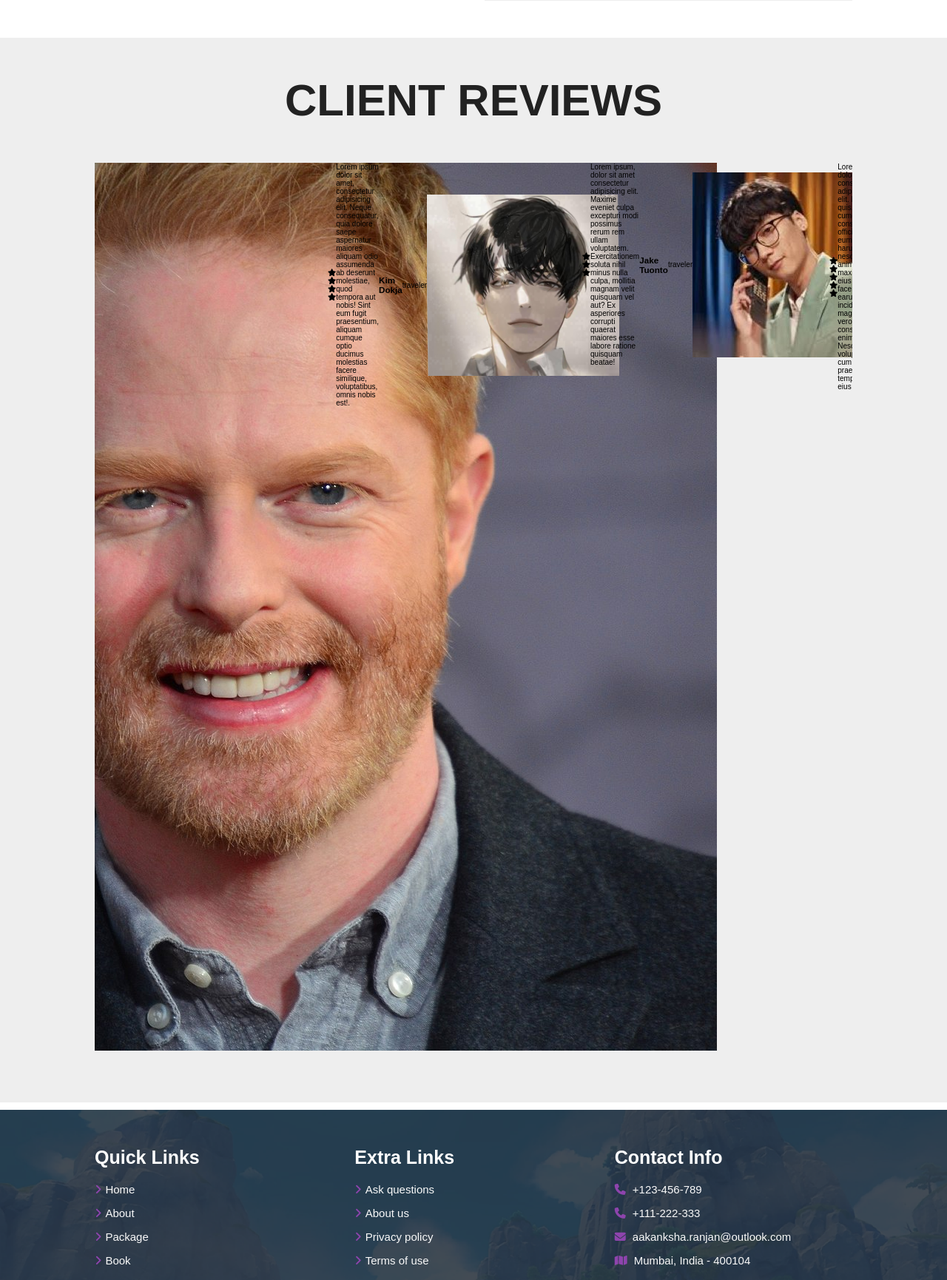
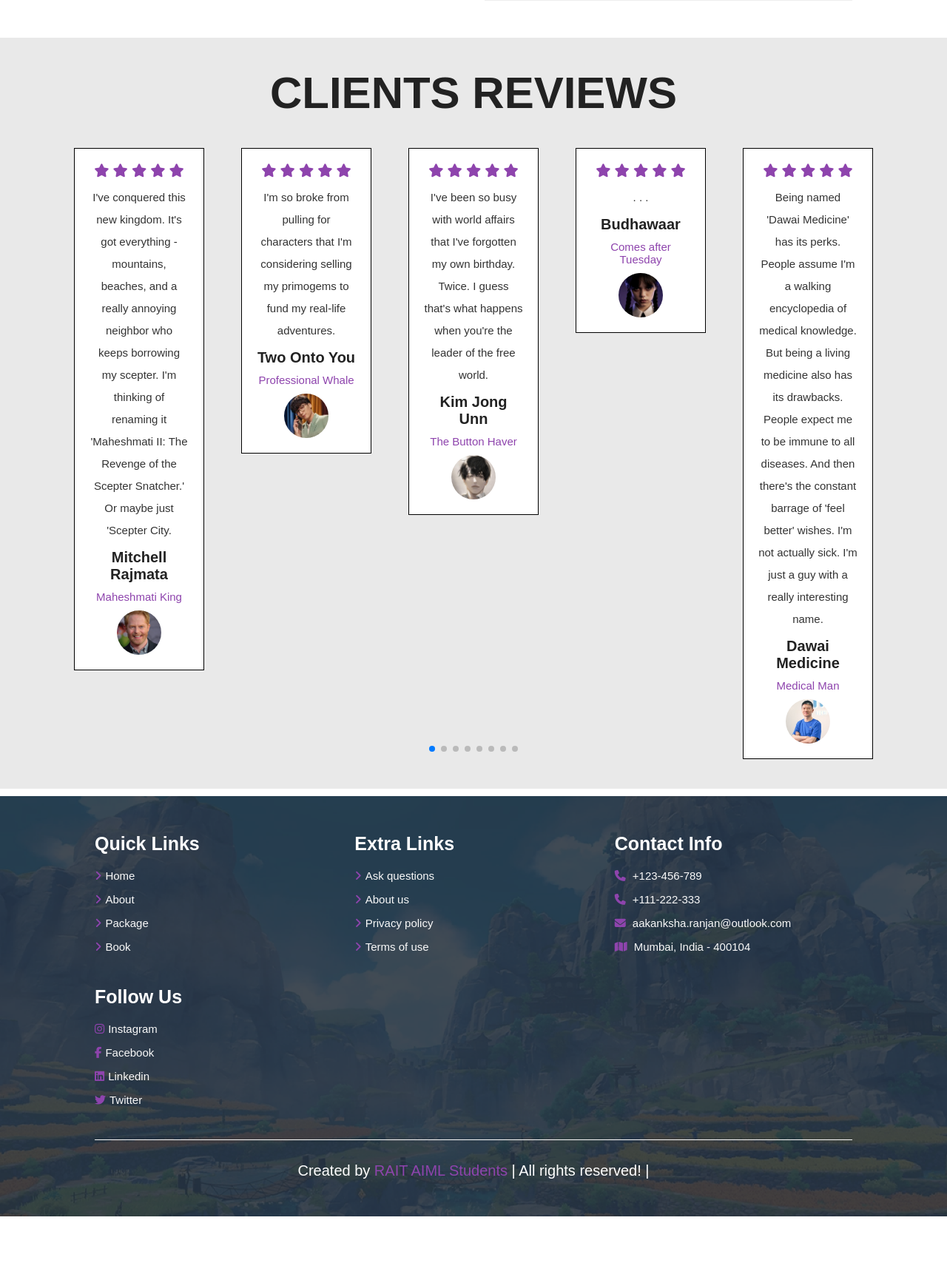
Before and after one commit to aakanksharanjan/Travel-TourWebsite, a PHP site: page /about.php in a window 1280 px wide. Shown: the part 1006-2736 px from the top of the page at 74% size. After the commit the page ends 2650 px from the top, so only its background shows below. Run offline with PHP 8.4, Linux system fonts and the light colour scheme; some libraries are stand-ins or nearby versions.

Commit message:
fixed the carousel part in the about us page

```diff
--- a/about.php
+++ b/about.php
@@ -66,9 +66,11 @@
 
 <!-- review section starts -->
 
-<section class="reviews">
-   <h1 class="heading-title">Client Reviews</h1>
-   <div class="swiper reviews-slider">
+<!-- <section class="reviews"> -->
+
+<div class="review-contain">
+   <h1 class="review-title">CLIENTS REVIEWS</h1>
+   <div class="swiper mySwiper">
       <div class="swiper-wrapper">
          <div class="swiper-slide">
             <div class="stars">
@@ -78,37 +80,11 @@
                <i class="fas fa-star"></i>
                <i class="fas fa-star"></i>
             </div>
-            <p>Lorem ipsum dolor sit amet consectetur adipisicing elit. Quaerat non, placeat quo voluptates saepe voluptatem iusto? Aut, reprehenderit! Recusandae quia accusantium, a quam possimus quod molestias adipisci eius amet consectetur.</p>
-            <h3>Mitchell Pritchett</h3>
-            <span>traveler</span>
-            <img src="images/mitchell.png" alt="">
+               <p>I've conquered this new kingdom. It's got everything - mountains, beaches, and a really annoying neighbor who keeps borrowing my scepter. I'm thinking of renaming it 'Maheshmati II: The Revenge of the Scepter Snatcher.' Or maybe just 'Scepter City.</p>
+               <h3>Mitchell Rajmata</h3>
+               <span>Maheshmati King</span>
+               <div class="profile-one"></div>
          </div>
-
-         <div class="swiper-slide">
-            <div class="stars">
-               <i class="fas fa-star"></i>
-               <i class="fas fa-star"></i>
-               <i class="fas fa-star"></i>
-               <i class="fas fa-star"></i>
-            </div>
-            <p>Lorem ipsum dolor sit amet, consectetur adipisicing elit. Neque consequatur, quia dolore saepe aspernatur maiores aliquam odio assumenda ab deserunt molestiae, quod tempora aut nobis! Sint eum fugit praesentium, aliquam cumque optio ducimus molestias facere similique, voluptatibus, omnis nobis est!.</p>
-            <h3>Kim Dokja</h3>
-            <span>traveler</span>
-            <img src="images/kimdokja.png" alt="">
-         </div>
-
-         <div class="swiper-slide">
-            <div class="stars">
-               <i class="fas fa-star"></i>
-               <i class="fas fa-star"></i>
-               <i class="fas fa-star"></i>
-            </div>
-            <p>Lorem ipsum, dolor sit amet consectetur adipisicing elit. Maxime eveniet culpa excepturi modi possimus rerum rem ullam voluptatem. Exercitationem soluta nihil minus nulla culpa, mollitia magnam velit quisquam vel aut? Ex asperiores corrupti quaerat maiores esse labore ratione quisquam beatae!</p>
-            <h3>Jake Tuonto</h3>
-            <span>traveler</span>
-            <img src="images/tuonto.png" alt="">
-         </div>
-
          <div class="swiper-slide">
             <div class="stars">
                <i class="fas fa-star"></i>
@@ -117,25 +93,11 @@
                <i class="fas fa-star"></i>
                <i class="fas fa-star"></i>
             </div>
-            <p>Lorem ipsum, dolor sit amet consectetur adipisicing elit. Minima quis, debitis cumque consectetur officia sunt eum iusto harum nesciunt, animi maxime in eius amet facere, eos earum minus incidunt magnam vero consequuntur enim? Nesciunt voluptates cum praesentium temporibus eius itaque?</p>
-            <h3>Wednesday Addams</h3>
-            <span>traveler</span>
-            <img src="images/wednesday.png" alt="">
+               <p>I'm so broke from pulling for characters that I'm considering selling my primogems to fund my real-life adventures.</p>
+               <h3>Two Onto You</h3>
+               <span>Professional Whale</span>
+               <div class="profile-two"></div>
          </div>
-
-         <div class="swiper-slide">
-            <div class="stars">
-               <i class="fas fa-star"></i>
-               <i class="fas fa-star"></i>
-               <i class="fas fa-star"></i>
-               <i class="fas fa-star"></i>
-            </div>
-            <p>Lorem ipsum dolor sit amet consectetur adipisicing elit. Tempora sit possimus ut accusantium architecto debitis libero impedit consequuntur deserunt quam modi, ad ab consequatur in esse quis doloribus magnam placeat sunt qui rem, accusamus pariatur voluptas. Temporibus voluptatibus expedita reprehenderit repellendus porro voluptates maxime suscipit.</p>
-            <h3>Ed Boon</h3>
-            <span>traveler</span>
-            <img src="images/edboon.png" alt="">
-         </div>
-
          <div class="swiper-slide">
             <div class="stars">
                <i class="fas fa-star"></i>
@@ -144,16 +106,132 @@
                <i class="fas fa-star"></i>
                <i class="fas fa-star"></i>
             </div>
-            <p>Lorem ipsum dolor sit amet consectetur adipisicing elit. Porro iste error, natus repellendus reprehenderit perferendis consectetur necessitatibus molestias voluptates iure!</p>
-            <h3>Da Wei</h3>
-            <span>traveler</span>
-            <img src="images/dawei.png" alt="">
+               <p>I've been so busy with world affairs that I've forgotten my own birthday. Twice. I guess that's what happens when you're the leader of the free world.</p>
+               <h3>Kim Jong Unn</h3>
+               <span>The Button Haver</span>
+               <div class="profile-three"></div>
+         </div>
+         <div class="swiper-slide">
+            <div class="stars">
+               <i class="fas fa-star"></i>
+               <i class="fas fa-star"></i>
+               <i class="fas fa-star"></i>
+               <i class="fas fa-star"></i>
+               <i class="fas fa-star"></i>
+            </div>
+               <p>. . .</p>
+               <h3>Budhawaar</h3>
+               <span>Comes after Tuesday</span>
+               <div class="profile-four"></div>
+         </div>
+         <div class="swiper-slide">
+            <div class="stars">
+               <i class="fas fa-star"></i>
+               <i class="fas fa-star"></i>
+               <i class="fas fa-star"></i>
+               <i class="fas fa-star"></i>
+               <i class="fas fa-star"></i>
+            </div>
+               <p>Being named 'Dawai Medicine' has its perks. People assume I'm a walking encyclopedia of medical knowledge. But being a living medicine also has its drawbacks. People expect me to be immune to all diseases. And then there's the constant barrage of 'feel better' wishes. I'm not actually sick. I'm just a guy with a really interesting name.</p>
+               <h3>Dawai Medicine</h3>
+               <span>Medical Man</span>
+               <div class="profile-five"></div>
+         </div>
+         <div class="swiper-slide">
+            <div class="stars">
+               <i class="fas fa-star"></i>
+               <i class="fas fa-star"></i>
+               <i class="fas fa-star"></i>
+               <i class="fas fa-star"></i>
+               <i class="fas fa-star"></i>
+            </div>
+               <p>I've been so unlucky, I once tripped over a rock and fell into a pot of gold. Now I'm cursed with riches.</p>
+               <h3>Edboon Curse</h3>
+               <span>Kamchor</span>
+               <div class="profile-six"></div>
+         </div>
+         <div class="swiper-slide">
+            <div class="stars">
+               <i class="fas fa-star"></i>
+               <i class="fas fa-star"></i>
+               <i class="fas fa-star"></i>
+               <i class="fas fa-star"></i>
+               <i class="fas fa-star"></i>
+            </div>
+               <p>I've conquered this new kingdom. It's got everything - mountains, beaches, and a really annoying neighbor who keeps borrowing my scepter. I'm thinking of renaming it 'Maheshmati II: The Revenge of the Scepter Snatcher.' Or maybe just 'Scepter City.</p>
+               <h3>Mitchell Rajmata</h3>
+               <span>Maheshmati King</span>
+               <div class="profile-one"></div>
+         </div>
+         <div class="swiper-slide">
+            <div class="stars">
+               <i class="fas fa-star"></i>
+               <i class="fas fa-star"></i>
+               <i class="fas fa-star"></i>
+               <i class="fas fa-star"></i>
+               <i class="fas fa-star"></i>
+            </div>
+               <p>I'm so broke from pulling for characters that I'm considering selling my primogems to fund my real-life adventures.</p>
+               <h3>Two Onto You</h3>
+               <span>Professional Whale</span>
+               <div class="profile-two"></div>
+         </div>
+         <div class="swiper-slide">
+            <div class="stars">
+               <i class="fas fa-star"></i>
+               <i class="fas fa-star"></i>
+               <i class="fas fa-star"></i>
+               <i class="fas fa-star"></i>
+               <i class="fas fa-star"></i>
+            </div>
+               <p>I've been so busy with world affairs that I've forgotten my own birthday. Twice. I guess that's what happens when you're the leader of the free world.</p>
+               <h3>Kim Jong Unn</h3>
+               <span>The Button Haver</span>
+               <div class="profile-three"></div>
+         </div>
+         <div class="swiper-slide">
+            <div class="stars">
+               <i class="fas fa-star"></i>
+               <i class="fas fa-star"></i>
+               <i class="fas fa-star"></i>
+               <i class="fas fa-star"></i>
+               <i class="fas fa-star"></i>
+            </div>
+               <p>I've tried being normal. It's boring. I prefer to be delightfully morbid.</p>
+               <h3>Budhawaar</h3>
+               <span>Comes after Tuesday</span>
+               <div class="profile-four"></div>
+         </div>
+         <div class="swiper-slide">
+            <div class="stars">
+               <i class="fas fa-star"></i>
+               <i class="fas fa-star"></i>
+               <i class="fas fa-star"></i>
+               <i class="fas fa-star"></i>
+               <i class="fas fa-star"></i>
+            </div>
+               <p>People always ask me if I'm feeling well. I mean, I'm a medicine, what do you think?</p>
+               <h3>Dawai Medicine</h3>
+               <span>Medical Man</span>
+               <div class="profile-five"></div>
+         </div>
+         <div class="swiper-slide">
+            <div class="stars">
+               <i class="fas fa-star"></i>
+               <i class="fas fa-star"></i>
+               <i class="fas fa-star"></i>
+               <i class="fas fa-star"></i>
+               <i class="fas fa-star"></i>
+            </div>
+               <p>Some people say I'm a walking contradiction. They claim my name is a blessing and a curse. But I see it as a perfect balance. The 'boon' part gives me hope. The 'curse' part keeps me grounded.</p>
+               <h3>Edboon Curse</h3>
+               <span>Kamchor</span>
+               <div class="profile-six"></div>
          </div>
       </div>
+      <div class="swiper-pagination"></div>
    </div>
-</section>
-
-
+</div>
 
 
 
@@ -165,6 +243,7 @@
 
 
 <!-- footer section starts -->
+
 
 <section class="footer">
 
--- a/style.css
+++ b/style.css
@@ -551,13 +551,13 @@ body.home .home-only {
     display: block; /* or flex, depending on your layout */
 }
 
-.swiper-slide {
+/* .swiper-slide {
     background-size: cover;
     display: flex;
     justify-content: center;
     align-items: center;
-    padding: 2rem; /* Optional: Adds padding around each slide */
-}
+    padding: 2rem;
+} */
 
 
 
@@ -648,3 +648,125 @@ body.home .home-only {
         font-size: 3.5rem;
     }
 }
+
+
+
+
+.swiper {
+    width: 100%;
+    height: 100%;
+    user-select: none;
+}
+
+.swiper-slide {
+    text-align: center;
+    font-size: 18px;
+    background: #fff;
+    display: flex;
+    flex-direction: column;
+    /* justify-content: center; */
+    align-items: center;
+    padding: 2rem;
+    border: #222;
+    border: solid;
+    border-width: 0.1rem;
+}
+
+.swiper-slide img {
+    display: block;
+    width: 100%;
+    height: 100%;
+    object-fit: cover;
+}
+
+.swiper-slide .stars {
+    color: var(--main-color);
+}
+
+.swiper-slide p {
+    font-size: 1.5rem;
+    color: var(--light-black);
+    line-height: 2;
+    padding: 1rem 0;
+}
+
+.swiper-slide h3 {
+    font-size: 2rem;
+    color: var(--black);
+}
+
+.swiper-slide span {
+    font-size: 1.5rem;
+    color: var(--main-color);
+    display: block;
+    margin-top: 1rem;
+}
+
+.profile-one {
+    height: 60px;
+    width: 60px;
+    background-image: url(./images/Mitchell.png);
+    background-size: cover;
+    border-radius: 50%;
+    margin-top: 1rem;
+}
+
+.profile-two {
+    height: 60px;
+    width: 60px;
+    background-image: url(./images/tuonto.png);
+    background-size: cover;
+    border-radius: 50%;
+    margin-top: 1rem;
+}
+
+.profile-three {
+    height: 60px;
+    width: 60px;
+    background-image: url(./images/kimdokja.png);
+    background-size: cover;
+    border-radius: 50%;
+    margin-top: 1rem;
+}
+
+.profile-four {
+    height: 60px;
+    width: 60px;
+    background-image: url(./images/wednesday.png);
+    background-size: cover;
+    border-radius: 50%;
+    margin-top: 1rem;
+}
+
+.profile-five {
+    height: 60px;
+    width: 60px;
+    background-image: url(./images/dawei.png);
+    background-size: cover;
+    border-radius: 50%;
+    margin-top: 1rem;
+}
+
+.profile-six {
+    height: 60px;
+    width: 60px;
+    background-image: url(./images/edboon.png);
+    background-size: cover;
+    border-radius: 50%;
+    margin-top: 1rem;
+}
+
+.review-contain {
+    display: flex;
+    flex-direction: column;
+    align-items: center;
+    gap: 4rem;
+    background-color: #E9E9E9;
+    padding: 4rem 10rem;
+}
+
+.review-title {
+    font-size: 6rem;
+    text-transform: uppercase;
+    color: var(--black);
+}
```
Also changed, not shown: script.js (+23 -0 lines).
